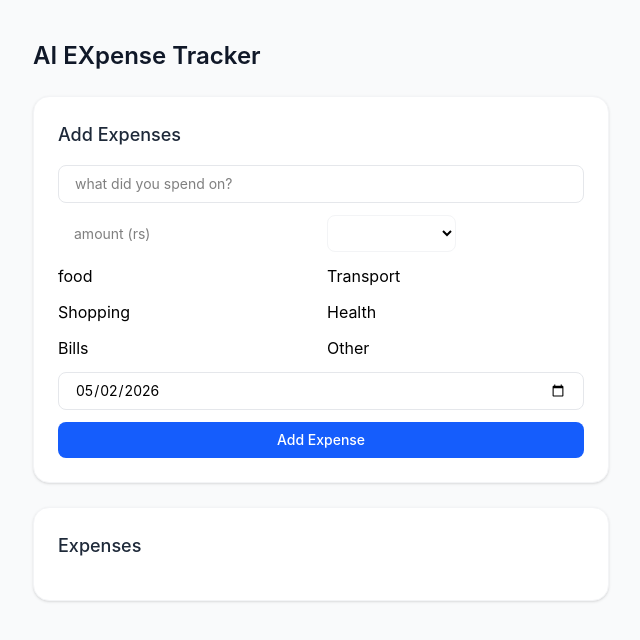
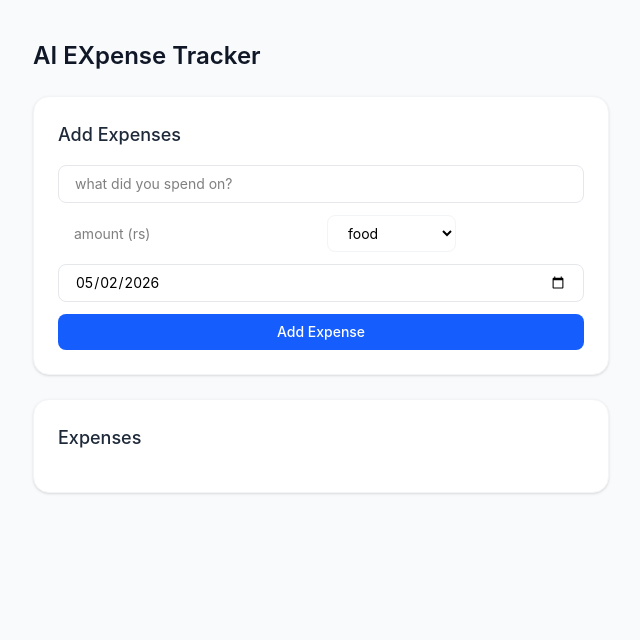
Before and after one commit to PuduSravani19/ai-expense-tracker, a React (Vite) app in the folder ai-expense-tracker/: page / in a window 1280 px wide. Shown: the top 640 px of the page, without its empty margins (319-959 px from the left). Built offline with nearby package versions, Linux system fonts and the light colour scheme.

Commit message:
fix:category items rendering inside select dropdown

```diff
--- a/ai-expense-tracker/src/components/AddExpenseForm.jsx
+++ b/ai-expense-tracker/src/components/AddExpenseForm.jsx
@@ -34,9 +34,12 @@ export default function AddExpenseForm(){
                     <input name="amount" type="number" value={form.amount} onChange={handleChange} placeholder="amount (rs)"
                     className="boder border-gray-200 rounded-lg px-4 py-2 text-sm  focus:outline-none focus:ring-2 focus:ring-blue-100 w-full" />
                     <select name="category" value={form.category} oChange={handleChange}
-                    className="border border-gray-100 rounded-lg text-sm w-1/2 px-4 py-2 focus:outline-none focus:ring-2 focus ring-blue-100" w-full></select>
+                    className="border border-gray-100 rounded-lg text-sm w-1/2 px-4 py-2 focus:outline-none focus:ring-2 focus ring-blue-100" w-full>
+                         {categories.map(cat=>(<option key={cat} value={cat}>{cat}</option>))}
+                    </select>
 
-                {categories.map(cat=>(<option key={cat} value={cat}>{cat}</option>))}
+
+
                 </div>
                 <input name="date" type="date" value={form.date} onChange={handleChange}
                 className="border border-gray-200 rounded-lg px-4 py-2 text-sm focus:outline-none focus:ring-2 focus:ring-blue-100 " />
```
